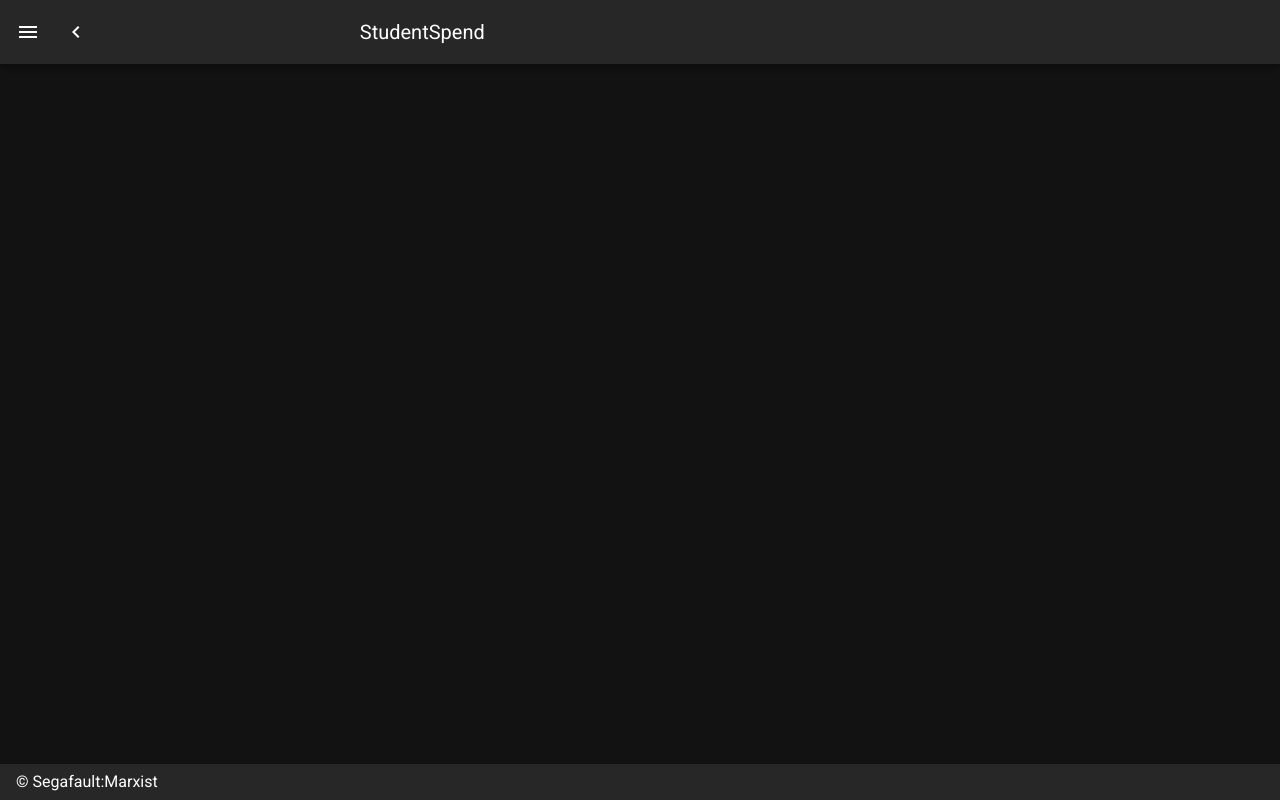
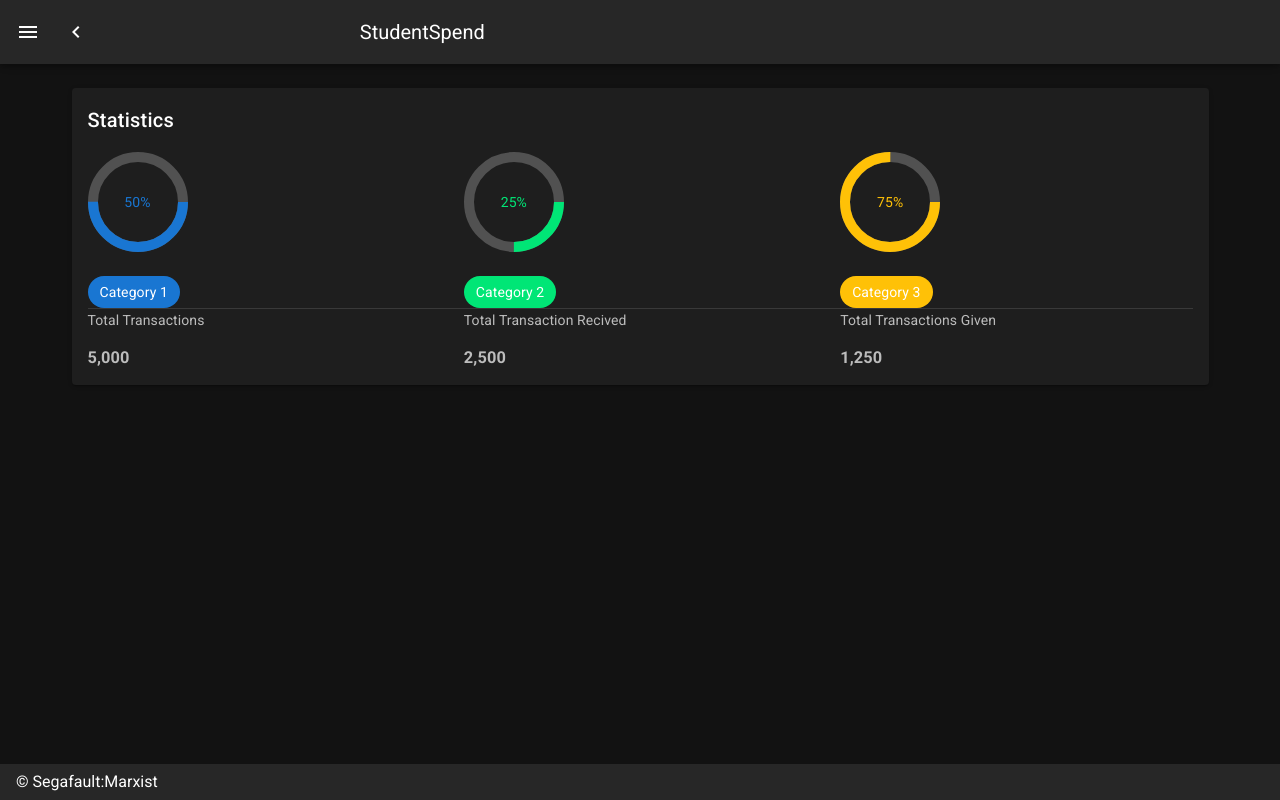
Before and after one commit to raduu-m/HackITAll-App, a Nuxt app in the folder template-nuxtjs/: page /Statistics in a window 1280 px wide. Built offline with nearby package versions, Linux system fonts and the light colour scheme.

Commit message:
Added Statistics Offerts

```diff
--- a/template-nuxtjs/package.json
+++ b/template-nuxtjs/package.json
@@ -10,9 +10,12 @@
   },
   "dependencies": {
     "@nuxtjs/axios": "^5.13.6",
+    "chart.js": "^4.2.1",
+    "chartjs": "^0.3.24",
     "core-js": "^3.25.3",
     "nuxt": "^2.15.8",
     "vue": "^2.7.10",
+    "vue-chartjs": "^5.2.0",
     "vue-server-renderer": "^2.7.10",
     "vue-template-compiler": "^2.7.10",
     "vuetify": "^2.6.10"
--- /dev/null
+++ b/template-nuxtjs/pages/Offerts.vue
@@ -0,0 +1,77 @@
+<template>
+    <div>
+        <v-container fluid>
+            <v-row justify="center" align="center">
+                <v-col v-for="(shop, index) in shops" :key="index" class="my-5">
+                    <v-card @click="activate(index)" :elevation="activeIndex === index ? 16 : 4" class="mx-auto"
+                        :max-width="400">
+                        <v-img :src="shop.image" height="200px"></v-img>
+                        <v-card-title class="text-h5">{{ shop.name }}</v-card-title>
+                        <v-card-subtitle class="mb-3">{{ shop.offer.name }}</v-card-subtitle>
+                        <v-card-text class="text-h6">
+                            ${{ shop.offer.price }}
+                        </v-card-text>
+                    </v-card>
+                </v-col>
+            </v-row>
+        </v-container>
+        <v-overlay v-if="activeIndex >= 0" :value="true">
+            <v-card class="mx-auto text-center" style="width: 400px; height: 400px;">
+                <v-card-title class="text-h5">{{ shops[activeIndex].name }}</v-card-title>
+                <v-card-subtitle class="mb-3">{{ selectedOffer.name }}</v-card-subtitle>
+                <v-card-text class="text-h6">
+                    ${{ shops[activeIndex].code }}
+                </v-card-text>
+                <v-card-text class="text-h6">
+                    ${{ selectedOffer.price }}
+                </v-card-text>
+                <v-card-actions>
+                    <v-btn block color="primary" @click="deactivate()">OK</v-btn>
+                </v-card-actions>
+            </v-card>
+        </v-overlay>
+    </div>
+</template>
+
+<script>
+export default {
+    data() {
+        return {
+            shops: [
+                {
+                    name: 'Shop A',
+                    image: 'https://picsum.photos/400/300?random=1',
+                    offer: { name: 'Offer 1', price: 10 },
+                    code: "UXZ-321-BZT",
+                },
+                {
+                    name: 'Shop B',
+                    image: 'https://picsum.photos/400/300?random=2',
+                    offer: { name: 'Offer 4', price: 40 },
+                    code: "UXZ-321-BZT",
+                },
+                {
+                    name: 'Shop C',
+                    image: 'https://picsum.photos/400/300?random=3',
+                    offer: { name: 'Offer 7', price: 70 },
+                    code: "UXZ-321-BZT",
+                }
+            ],
+            activeIndex: -1,
+            selectedOffer: { name: '', price: 0 }
+        };
+    },
+    methods: {
+        activate(index) {
+            this.activeIndex = index;
+            this.selectedOffer = this.shops[index].offer;
+            document.body.style.overflow = 'hidden';
+        },
+        deactivate() {
+            this.activeIndex = -1;
+            this.selectedOffer = { name: '', price: 0 };
+            document.body.style.overflow = 'auto';
+        }
+    }
+};
+</script>
--- /dev/null
+++ b/template-nuxtjs/pages/Statistics.vue
@@ -0,0 +1,55 @@
+<template>
+    <v-container>
+        <v-card>
+            <v-card-title>Statistics</v-card-title>
+            <v-card-text>
+                <v-row>
+                    <v-col cols="4">
+                        <v-progress-circular :value="50" color="primary" size="100" width="10">
+                            <div>{{ 50 }}%</div>
+                        </v-progress-circular>
+                    </v-col>
+                    <v-col cols="4">
+                        <v-progress-circular :value="25" color="success" size="100" width="10">
+                            <div>{{ 25 }}%</div>
+                        </v-progress-circular>
+                    </v-col>
+                    <v-col cols="4">
+                        <v-progress-circular :value="75" color="warning" size="100" width="10">
+                            <div>{{ 75 }}%</div>
+                        </v-progress-circular>
+                    </v-col>
+                </v-row>
+                <v-row>
+                    <v-col cols="4">
+                        <v-chip color="primary">Category 1</v-chip>
+                    </v-col>
+                    <v-col cols="4">
+                        <v-chip color="success">Category 2</v-chip>
+                    </v-col>
+                    <v-col cols="4">
+                        <v-chip color="warning">Category 3</v-chip>
+                    </v-col>
+                </v-row>
+                <v-divider></v-divider>
+                <v-row>
+                    <v-col cols="4">
+                        <p>Total Transactions</p>
+                        <h3>5,000</h3>
+                    </v-col>
+                    <v-col cols="4">
+                        <p>Total Transaction Recived</p>
+                        <h3>2,500</h3>
+                    </v-col>
+                    <v-col cols="4">
+                        <p>Total Transactions Given</p>
+                        <h3>1,250</h3>
+                    </v-col>
+                </v-row>
+            </v-card-text>
+        </v-card>
+    </v-container>
+</template>
+
+<script>
+</script>
```
Also changed, not shown: 1 other file (tests, documents, lock files or other folders).
